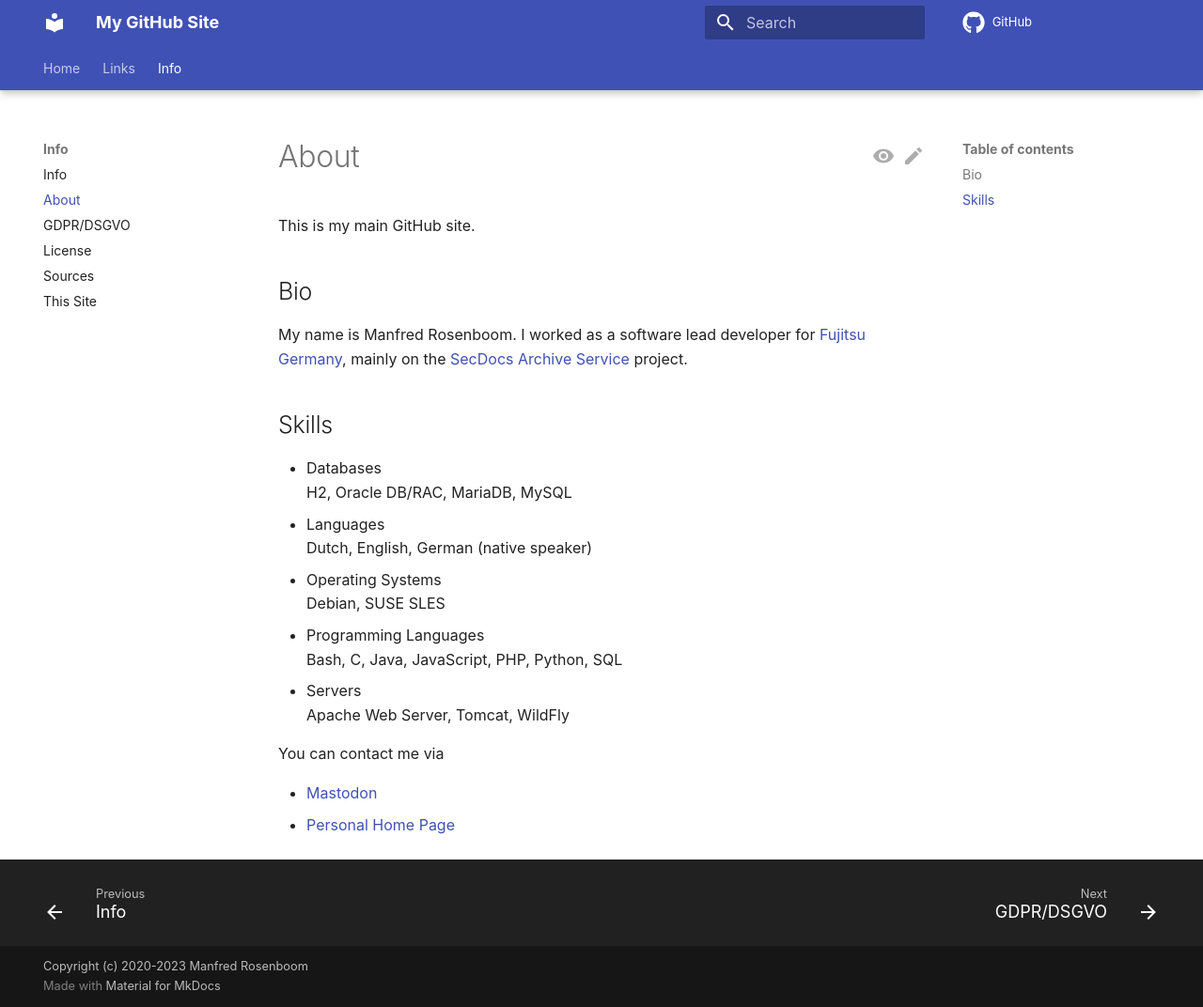
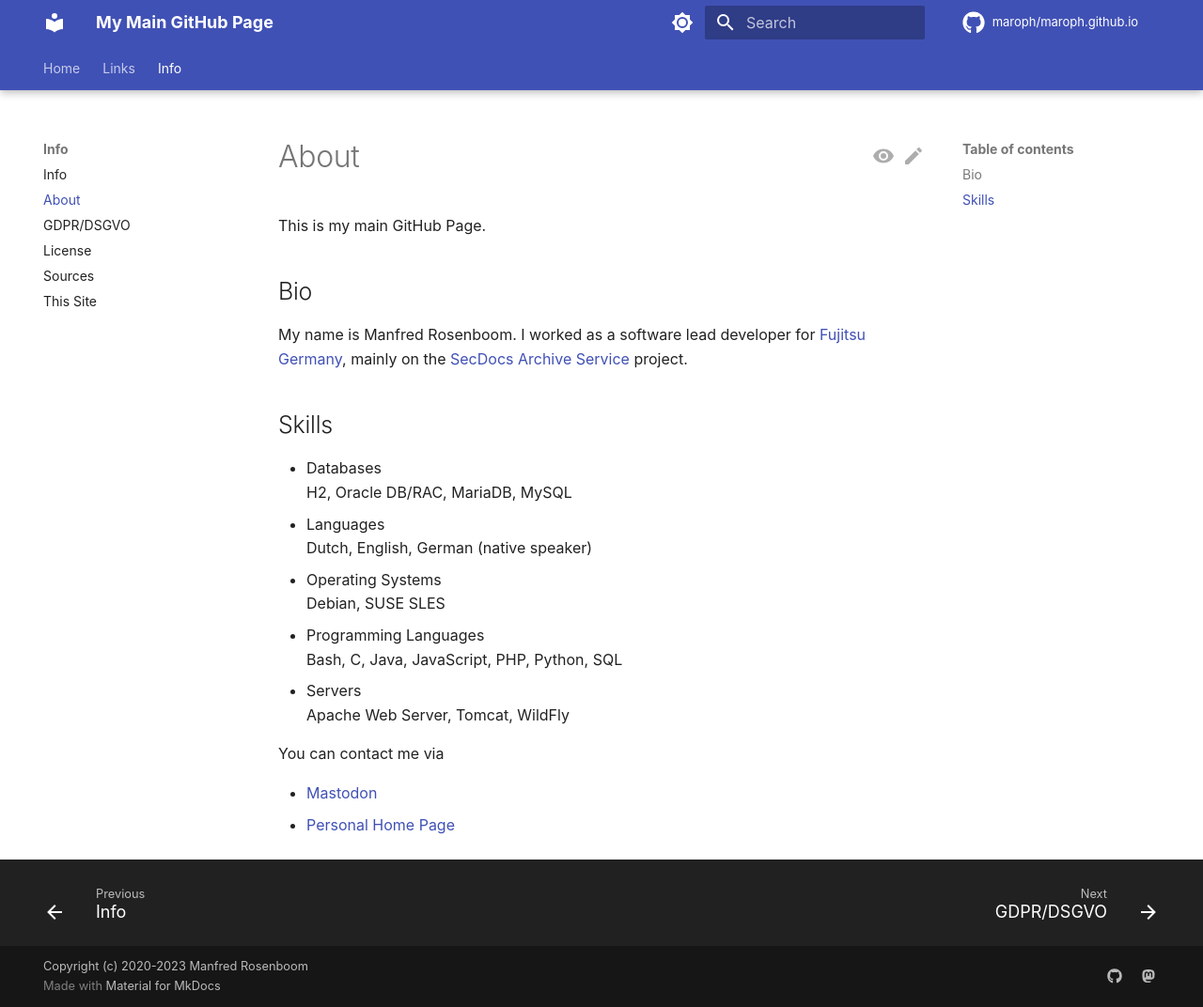
Before and after one commit to maroph/maroph.github.io, an MkDocs documentation site: the page built from docs/info/about.md, in a window 1280 px wide and 1072 px high. Shown: the whole window at 94% size. Built offline with MkDocs 1.6.1 and Material for MkDocs 9.7.7, drawn with Linux system fonts in a browser that asks for light colours; comment, search, counter and statistics services are not loaded.

```diff
--- a/docs/info/about.md
+++ b/docs/info/about.md
@@ -1,5 +1,5 @@
 # About
-This is my main GitHub site.
+This is my main GitHub Page.
 
 ## Bio
 My name is Manfred Rosenboom. I worked as a software lead developer for
--- a/mkdocs.yml
+++ b/mkdocs.yml
@@ -1,11 +1,10 @@
 # yaml-language-server: $schema=https://squidfunk.github.io/mkdocs-material/schema.json
-site_name: My GitHub Site
+site_name: My Main GitHub Page
 site_url: https://maroph.github.io/
-site_description: My Main GitHub Site
+site_description: main GitHub Page
 site_author: Manfred Rosenboom (maroph)
 
-repo_name: GitHub
-# repo_name: maroph/maroph.github.io
+repo_name: maroph/maroph.github.io
 repo_url: https://github.com/maroph/maroph.github.io/
 edit_uri: edit/master/docs
 # view readonly version
@@ -13,13 +12,25 @@ edit_uri: edit/master/docs
 # link to GitHub repository site
 # edit_uri: ""
 
+# MkDocs Site: https://www.mkdocs.org/
 # MkDocs Theme: Material for MkDocs
 # https://squidfunk.github.io/mkdocs-material/
 theme:
     name: material
+# https://squidfunk.github.io/mkdocs-material/setup/changing-the-colors/
     palette:
-        scheme: default
-        accent: indigo
+        - scheme: default
+          primary: indigo
+          accent: indigo
+          toggle:
+            icon: material/brightness-7
+            name: Switch to dark mode
+        - scheme: slate
+          primary: indigo
+          accent: indigo
+          toggle:
+            icon: material/brightness-4
+            name: Switch to light mode
     font: false
     language: en
     direction: ltr
@@ -28,12 +39,16 @@ theme:
         - content.action.edit
         - content.action.view
         - content.code.copy
+        - navigation.expand
         - navigation.footer
         - navigation.indexes
         - navigation.instant
+        - navigation.prune
+        - navigation.sections
         - navigation.tracking
         - navigation.tabs
         - navigation.tabs.sticky
+        - navigation.top
         - search.suggest
         - search.highlight
     icon:
@@ -66,6 +81,10 @@ nav:
             - NoPaste: https://nopaste.dnshome.org/
             - Padlet: https://padlet.com/
             - PrivateBin: https://privatebin.net/
+        - GPT:
+            - Google Bard: https://bard.google.com/
+            - Meta LLaMa Chat: https://labs.perplexity.ai/
+            - OpenAI ChatGPT: https://chat.openai.com/
         - Rankings:
             - DB-Engines Ranking: https://db-engines.com/en/ranking
             - PYPL: https://pypl.github.io/PYPL.html
@@ -94,10 +113,11 @@ nav:
             - Git for Windows: https://git-scm.com/download/win
             - Maven: https://maven.apache.org/
             - MkDocs: https://www.mkdocs.org/
-            - MkDocs Material: https://squidfunk.github.io/mkdocs-material/
+            - Material for MkDocs: https://squidfunk.github.io/mkdocs-material/
             - OpenJDK: https://adoptium.net/
             - OpenSSL: https://www.openssl.org/
             - Pandoc: https://pandoc.org/
+            - Python: https://www.python.org/
             - Raspberry Pi OS: https://www.raspberrypi.org/software/operating-systems/
             - Tomcat: https://tomcat.apache.org/
             - WildFly: https://www.wildfly.org/
@@ -116,25 +136,31 @@ site_dir: site
 use_directory_urls: false
 strict: true
 
-copyright: Copyright (c) 2020-2023 <a href="https://github.com/maroph">Manfred Rosenboom</a>
+copyright: Copyright (c) 2020-2023 <a href="https://maroph.github.io/">Manfred Rosenboom</a>
 
 markdown_extensions:
     - attr_list
     - pymdownx.highlight:
-        anchor_linenums: true
+          anchor_linenums: true
     - pymdownx.inlinehilite
     - pymdownx.snippets
     - pymdownx.superfences
 
 plugins:
+# https://timvink.github.io/mkdocs-git-revision-date-localized-plugin/options/
     - git-revision-date-localized:
           enable_creation_date: false
+          fallback_to_build_date: true
+          timezone: Europe/Amsterdam
           type: iso_datetime
+    - info:
+        enabled: false
     - search:
         lang: en
 
-# extra:
-#   social:
-#     - icon: fontawesome/brands/github
-#       link: https://github.com/maroph
-#       name: github.com/maroph
+extra:
+    social:
+        - icon: fontawesome/brands/github
+          link: https://github.com/maroph
+        - icon: fontawesome/brands/mastodon
+          link: https://muenchen.social/@maroph
```
Also changed, not shown: docs/info/site.md (+1 -1 lines).
